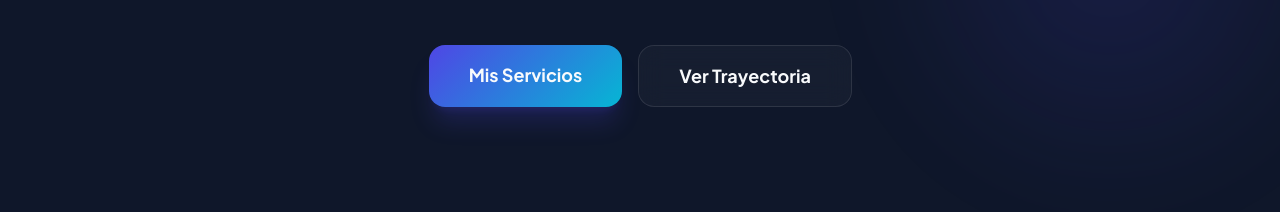
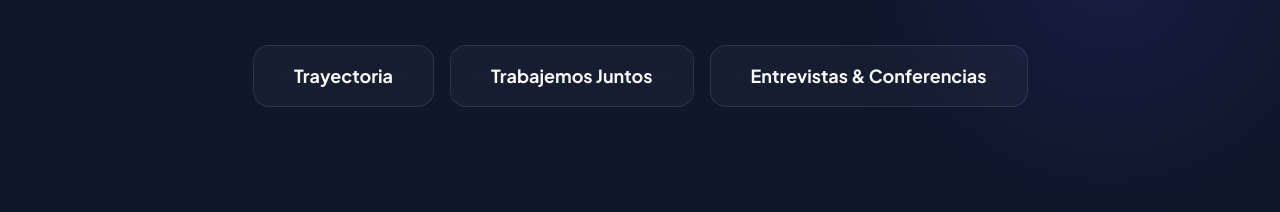
Before and after one commit to thebigluiso/EFPineda, a plain HTML site: page index.html in a window 1280 px wide. Shown: the part 588-800 px from the top of the page. Drawn offline with nearby package versions, Linux system fonts and the light colour scheme.

Commit message:
Add files via upload

```diff
--- a/index.html
+++ b/index.html
@@ -198,11 +198,14 @@
                 </p>
 
                 <div class="flex flex-col sm:flex-row justify-center gap-4">
-                    <a href="#servicios" class="gradient-bg px-10 py-4 rounded-2xl font-bold text-lg hover:scale-105 transition shadow-xl shadow-indigo-600/20">
-                        Mis Servicios
+					<a href="#sobre-mi" class="glass px-10 py-4 rounded-2xl font-bold text-lg hover:bg-white/10 transition">
+                        Trayectoria
                     </a>
-                    <a href="#sobre-mi" class="glass px-10 py-4 rounded-2xl font-bold text-lg hover:bg-white/10 transition">
-                        Ver Trayectoria
+                    <a href="#servicios" class="glass px-10 py-4 rounded-2xl font-bold text-lg hover:bg-white/10 transition">
+                        Trabajemos Juntos
+                    </a>
+                  		<a href="#media" class="glass px-10 py-4 rounded-2xl font-bold text-lg hover:bg-white/10 transition">
+                        Entrevistas & Conferencias
                     </a>
                 </div>
             </div>
```
